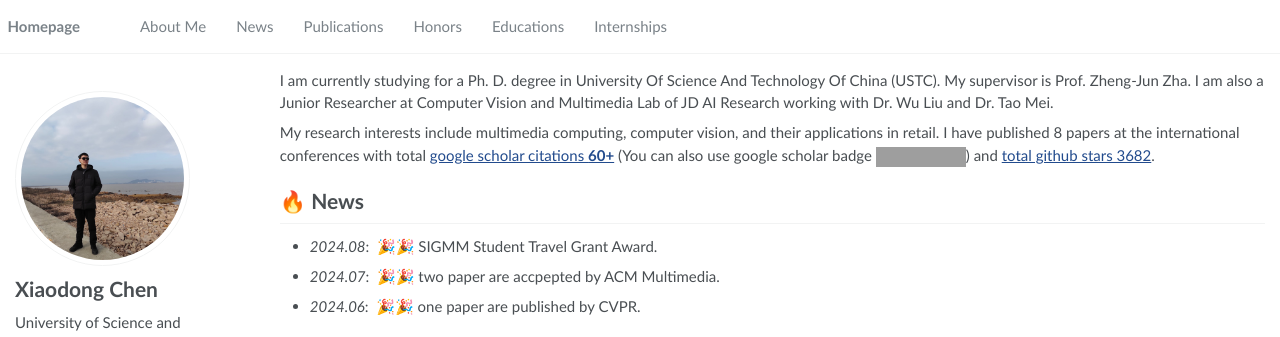
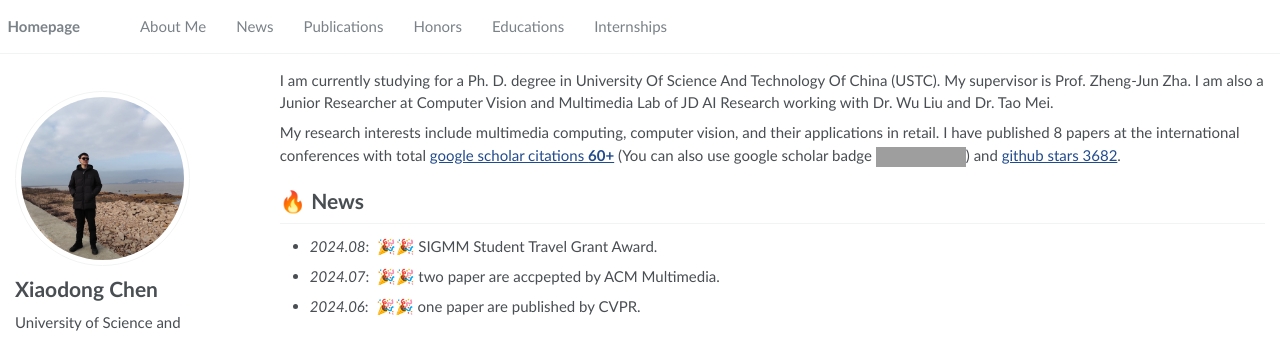
Before and after one commit to SheldongChen/SheldongChen.github.io, a Jekyll site: the page built from _pages/about.md, in a window 1280 px wide and 900 px high. Shown: the top 337 px of the window. Built offline with Jekyll 4.4.1, drawn with Linux system fonts in a browser that asks for light colours; grey boxes are pictures that could not be loaded.

Commit message:
Update about.md

```diff
--- a/_pages/about.md
+++ b/_pages/about.md
@@ -19,7 +19,7 @@
 I am currently studying for a Ph. D. degree in University Of Science And Technology Of China (USTC). My supervisor is Prof. Zheng-Jun Zha.
 I am also a Junior Researcher at Computer Vision and Multimedia Lab of JD AI Research working with Dr. Wu Liu and Dr. Tao Mei.
 
-My research interests include multimedia computing, computer vision, and their applications in retail. I have published 8 papers at the international conferences with total <a href='https://scholar.google.com/citations?user=FZJ-fFYAAAAJ'>google scholar citations <strong><span id='total_cit'>60+</span></strong></a> (You can also use google scholar badge <a href='https://scholar.google.com/citations?user=FZJ-fFYAAAAJ'><img src="https://img.shields.io/endpoint?url={{ url | url_encode }}&logo=Google%20Scholar&labelColor=f6f6f6&color=9cf&style=flat&label=citations"></a>) and [total github stars 3682](https://github.com/SheldongChen).
+My research interests include multimedia computing, computer vision, and their applications in retail. I have published 8 papers at the international conferences with total <a href='https://scholar.google.com/citations?user=FZJ-fFYAAAAJ'>google scholar citations <strong><span id='total_cit'>60+</span></strong></a> (You can also use google scholar badge <a href='https://scholar.google.com/citations?user=FZJ-fFYAAAAJ'><img src="https://img.shields.io/endpoint?url={{ url | url_encode }}&logo=Google%20Scholar&labelColor=f6f6f6&color=9cf&style=flat&label=citations"></a>) and [github stars 3682](https://github.com/SheldongChen).
 
 
 # 🔥 News
```
